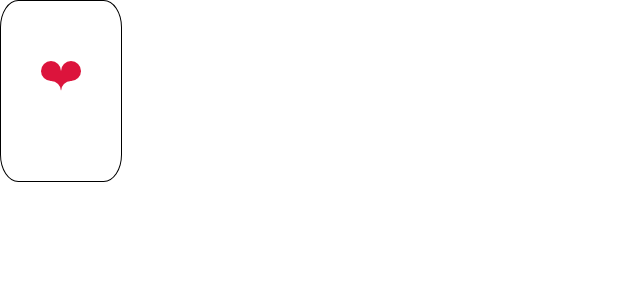
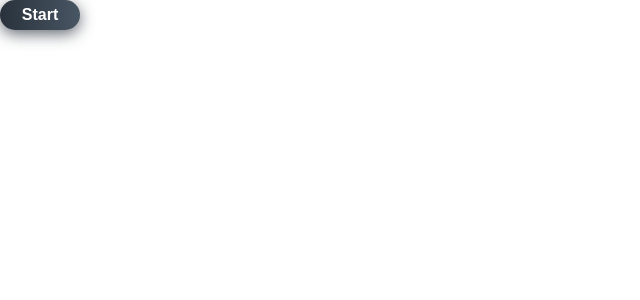
Before and after one commit to o8o0o8o/card-game, a React (Create React App) app: page / in a window 1280 px wide. Shown: the top 300 px of the page, without its empty margins (0-640 px from the left). Built offline with nearby package versions, Linux system fonts and the light colour scheme.

Commit message:
feat/implement button

```diff
--- a/src/App/components/BlackJack/BlackJack.js
+++ b/src/App/components/BlackJack/BlackJack.js
@@ -1,18 +1,11 @@
 import React from "react";
 
-import { Card } from "../common/Card/Card";
+import { Button } from "../common/Button/Button";
 
 export const BlackJack = () => {
   return (
     <div>
-      <Card
-        card={{
-          back: "gradient",
-          suit: "suit",
-          rank: "value",
-          effect: "",
-        }}
-      />
+      <Button text="Start" />
     </div>
   );
 };
--- a/src/App/components/common/Button/Button.js
+++ b/src/App/components/common/Button/Button.js
@@ -3,10 +3,17 @@ import PropTypes from "prop-types";
 
 import { useStyles } from "./Button.styles";
 
-export const Button = ({ text }) => {
+export const Button = ({ text, callback }) => {
   const classes = useStyles();
 
-  return <button className={classes.btn}>{text}</button>;
+  return (
+    <button className={classes.btn} onClick={callback}>
+      {text}
+    </button>
+  );
 };
 
-Button.propTypes = { text: PropTypes.string.isRequired };
+Button.propTypes = {
+  text: PropTypes.string.isRequired,
+  callback: PropTypes.func.isRequired,
+};
--- a/src/App/components/common/Button/Button.styles.js
+++ b/src/App/components/common/Button/Button.styles.js
@@ -2,14 +2,32 @@ import { createUseStyles } from "react-jss";
 
 export const useStyles = createUseStyles({
   btn: {
-    width: "200px",
-    height: "50px",
-    borderRadius: "5px",
+    width: "80px",
+    height: "30px",
+    fontSize: "16px",
+    fontWeight: "600",
+    color: "#fff",
+    cursor: "pointer",
+    textAlign: "center",
     border: "none",
-    outline: 0,
-    background: "linear-gradient(90deg, #fcff9e 0%, #c67700 100%)",
+    backgroundSize: "300% 100%",
+    borderRadius: "50px",
+    mozTransition: "all .4s ease-in-out",
+    "-o-transition": "all .4s ease-in-out",
+    "-webkit-transition": "all .4s ease-in-out",
+    transition: "all .4s ease-in-out",
+    backgroundImage:
+      "linear-gradient(to right, #29323c, #485563, #2b5876, #4e4376)",
+    boxShadow: "0 4px 15px 0 rgba(45, 54, 65, 0.75)",
     "&:hover": {
-      boxShadow: "2px 2px 4px gold",
+      backgroundPosition: "100% 0",
+      mozTransition: "all .4s ease-in-out",
+      "-o-transition": "all .4s ease-in-out",
+      "-webkit-transition": "all .4s ease-in-out",
+      transition: "all .4s ease-in-out",
+    },
+    "&:focus": {
+      outline: "none",
     },
   },
 });
```
